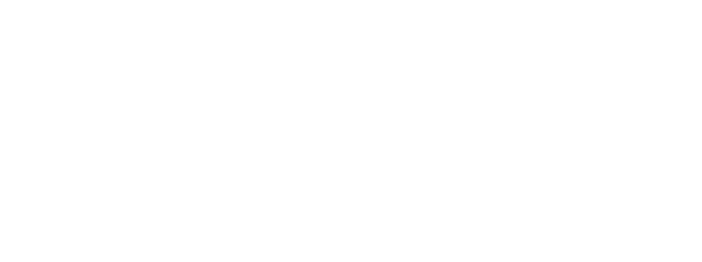
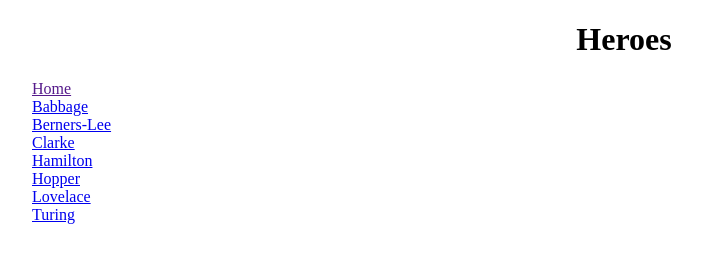
Before and after one commit to belenromer0/Tp_DH_Heroes, a website: page view/index.html in a window 1280 px wide. Shown: the whole page, without its empty margins (16-718 px from the left). Drawn offline with Linux system fonts and the light colour scheme.

Commit message:
actualizo info

```diff
--- a/app.js
+++ b/app.js
@@ -3,8 +3,9 @@ const path = require ('path')
 const app = express ();
 const port = 3030
 
+app.use(express.static('public'));
 
-
+/*RUTAS*/
 app.get('/', (req,res)=> res.sendfile(path.join(__dirname, 'view', 'index.html')))
 app.get('/babbage', (req,res)=> res.sendfile(path.join(__dirname, 'view', 'babbage.html')))
 app.get('/berners-lee', (req,res)=> res.sendfile(path.join(__dirname, 'view', 'berners-lee.html')))
--- a/view/index.html
+++ b/view/index.html
@@ -7,6 +7,16 @@
     <title>Document</title>
 </head>
 <body>
-
+    <h1 align="center">Heroes</h1>
+    <ul type = "none">
+        <li><a href="">Home</a></li>
+        <li><a href="/babbage">Babbage</a></li>
+        <li><a href="/berners-lee">Berners-Lee</a></li>
+        <li><a href="/clarke">Clarke</a></li>
+        <li><a href="/hamilton">Hamilton</a></li>
+        <li><a href="/hopper">Hopper</a></li>
+        <li><a href="/lovelace">Lovelace</a></li>
+        <li><a href="/turing">Turing</a></li>
+    </ul>
 </body>
 </html>
```
Also changed, not shown: view/babbage.html (+11 -0 lines), view/berners-lee.html (+11 -1 lines), view/clarke.html (+11 -1 lines), view/hamilton.html (+11 -1 lines), view/hopper.html (+11 -1 lines), view/lovelace.html (+11 -1 lines), view/turing.html (+11 -1 lines), public/img/babbage.jpg (added), public/img/clarke.jpg (added), public/img/hamilton.jpg (added), public/img/historia-internet-Tim-Berners-Lee-1.jpg (added), public/img/hopper.jpg (added), public/img/lovelace.jpg (added), public/img/turing.webp (added).
